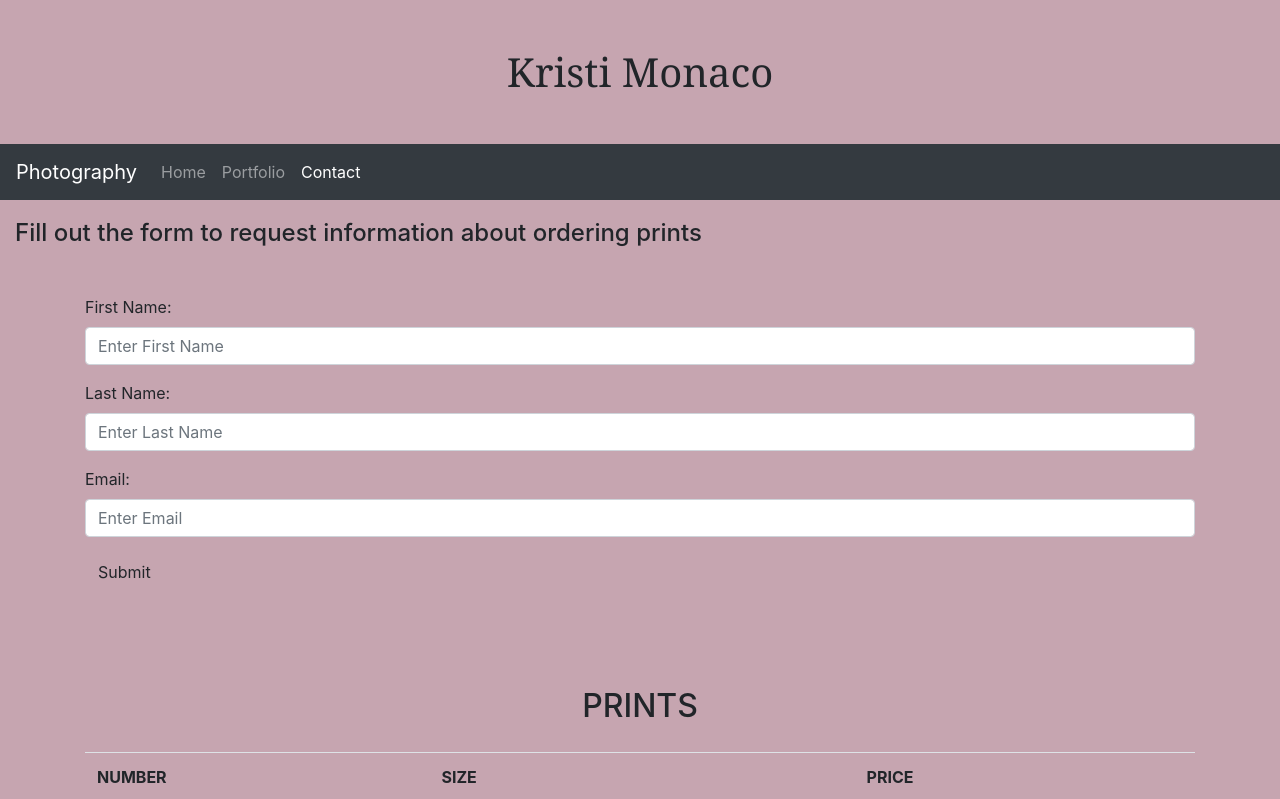
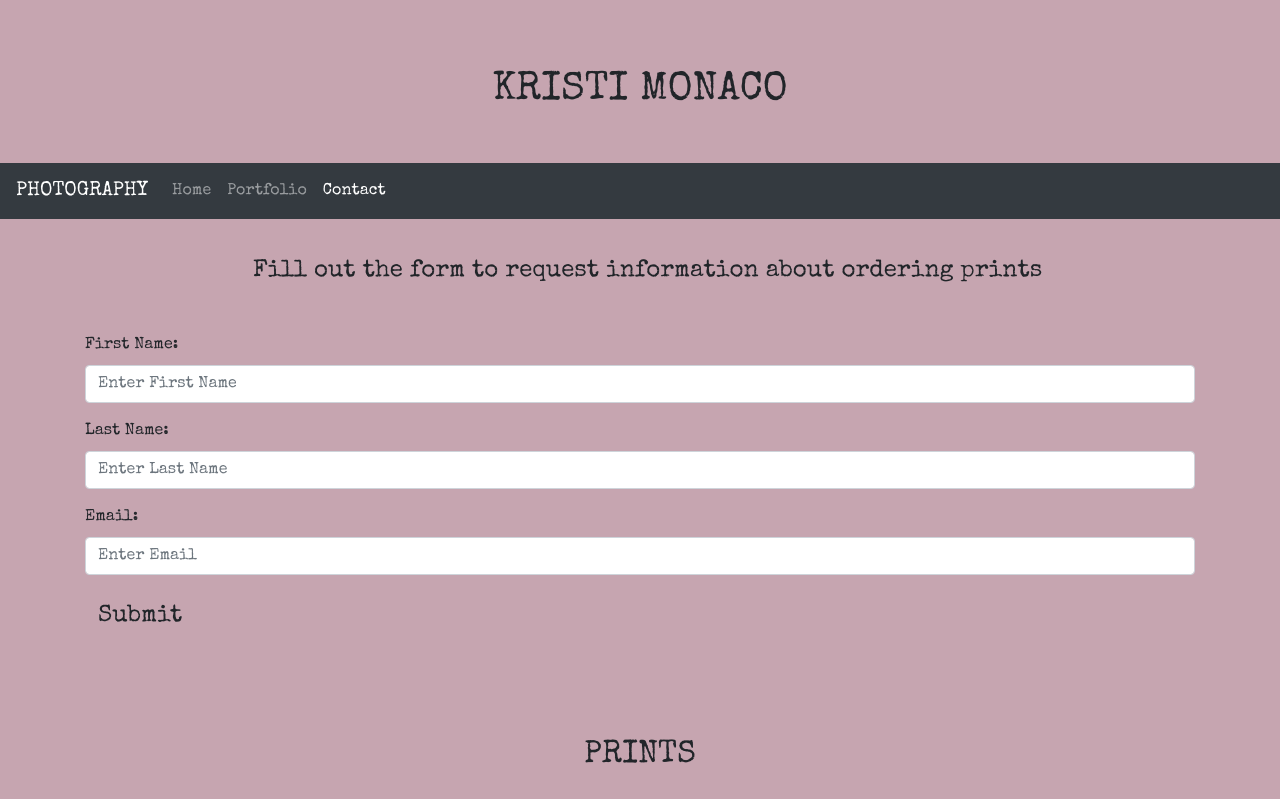
Before and after one commit to KristiMonaco/week03assignment, a website: page indexp3.html in a window 1280 px wide. Shown: the top 799 px of the page. Drawn offline with nearby package versions, Linux system fonts and the light colour scheme.

Commit message:
added font changes

```diff
--- a/indexp3.html
+++ b/indexp3.html
@@ -5,19 +5,24 @@
     <meta name="viewport" content="width=device-width, initial-scale=1.0">
     <title>Document</title>
     <link rel="stylesheet" href="node_modules/bootstrap/dist/css/bootstrap.css">
+    <link rel="stylesheet" href="https://fonts.googleapis.com/css2?family=Special+Elite">
 
     <!--A little CSS styling for my Contact page-->
 
  <style>
   body {
     background-color: rgb(198, 165, 176);
+    font-family: 'Special Elite', Georgia, 'Times New Roman', Times, serif;
   }
   h1 {
-    font-family: Georgia, 'Times New Roman', Times, serif;
+    font-family: 'Special Elite', Georgia, 'Times New Roman', Times, serif;
+    padding-top: 19px;
   }
   h4 {
     margin-top: 19px;
     margin-left: 15px;
+    text-align: center;
+    padding-top: 19px;
   }
   .container {
     margin-top: 47px;
@@ -29,6 +34,13 @@
     margin-top: 27px;
     border-color: black;
   }
+  .btn {
+    font-size: 1.5rem;
+  }
+  .theader {
+    font-size: 1.25rem;
+  }
+
 
 
 
@@ -37,13 +49,13 @@
 <body>
 
  <div class="container text-center my-5">
-   <h1>Kristi Monaco</h1>
+   <h1>KRISTI MONACO</h1>
  </div>
 
  <!--Bootstrap navigation bar below-->
 
  <nav class="navbar navbar-expand-sm navbar-dark bg-dark">
-    <a class="navbar-brand" href="index.html">Photography</a>
+    <a class="navbar-brand" href="index.html">PHOTOGRAPHY</a>
     <button class="navbar-toggler" type="button" data-toggle="collapse" data-target="#navbarNavDropdown"
       aria-controls="navbarNavDropdown" aria-expanded="false" aria-label="Toggle navigation">
      <span class=navbar-toggler-icon></span>
@@ -100,9 +112,9 @@
 <table class="table">
   <thead>
     <tr>
-      <th scope="col">NUMBER</th>
-      <th scope="col">SIZE</th>
-      <th scope="col">PRICE</th>
+      <th scope="col" class="theader">NUMBER</th>
+      <th scope="col" class="theader">SIZE</th>
+      <th scope="col"class="theader">PRICE</th>
     </tr>
   </thead>
   <tbody>
@@ -167,12 +179,6 @@
 <br>
 <br>
 <br>
-<br>
-<br>
-<br>
-<br>
-<br>
-<br>
    <hr>
    <footer>©kristimariemonaco2023</footer>
 </body>
```
Also changed, not shown: index.html (+7 -4 lines), indexp2.html (+7 -3 lines).
